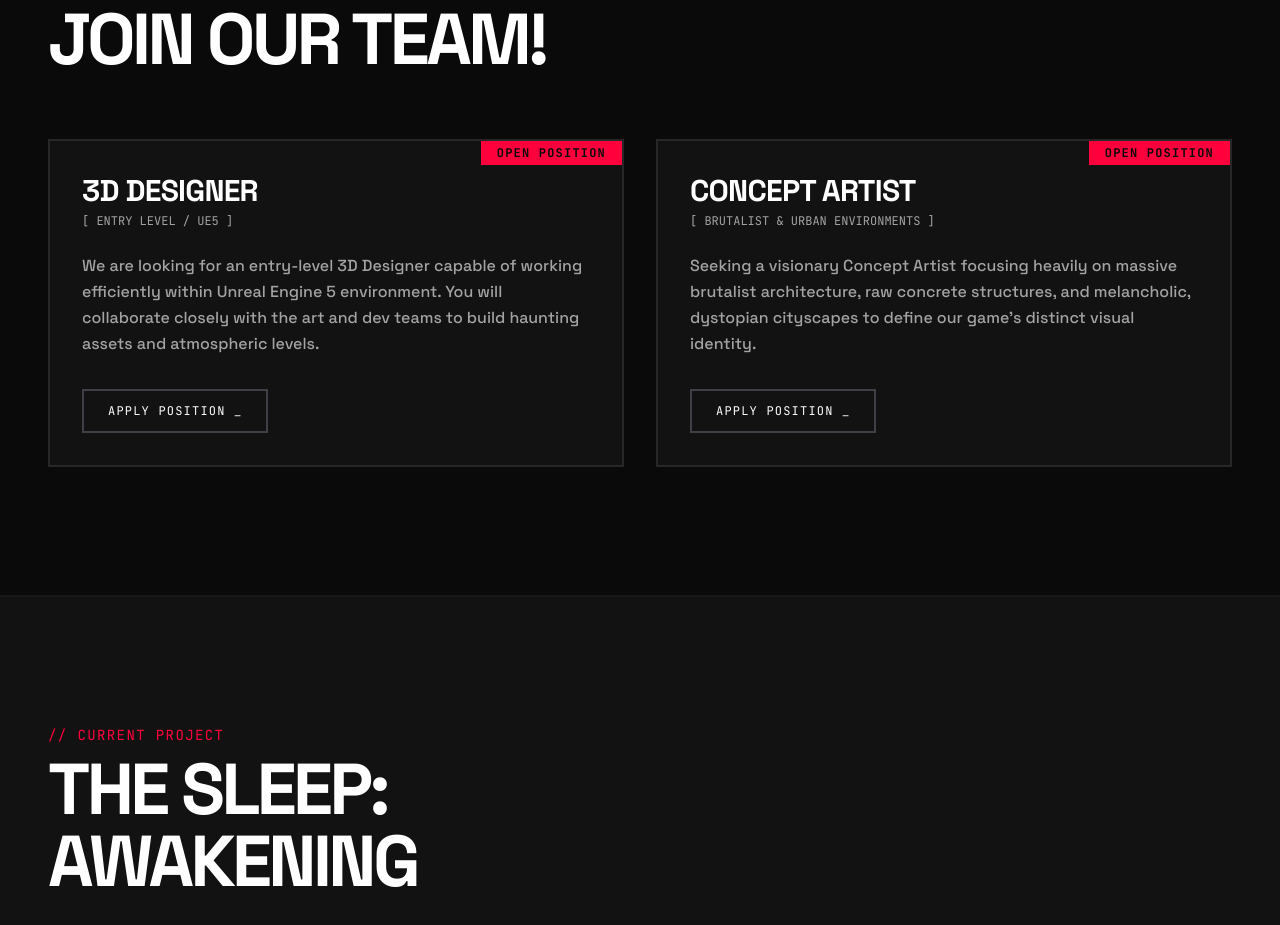
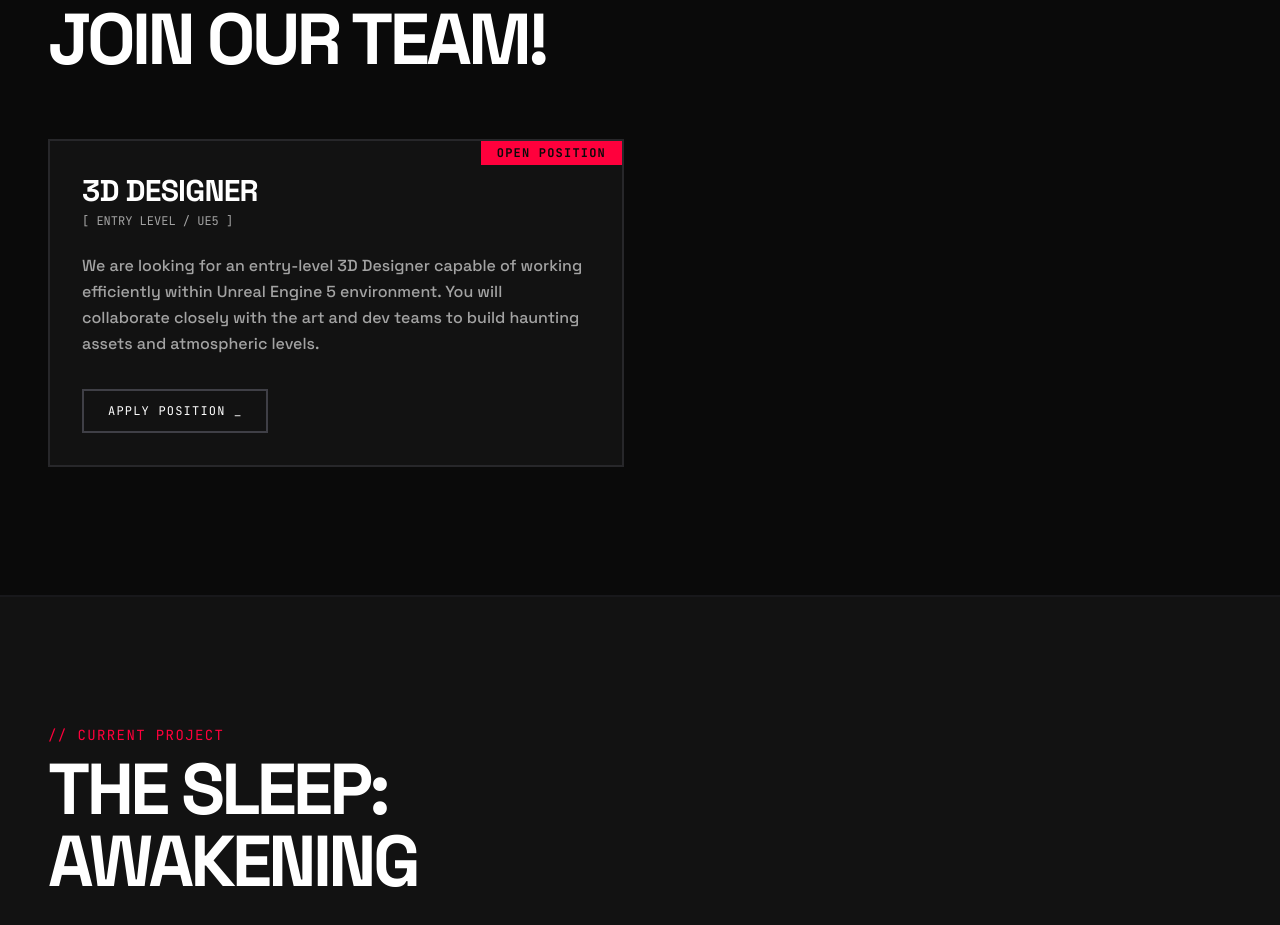
Before and after one commit to Jelada-Studios/Jelada-Studios.github.io, a plain HTML site: page index.html in a window 1280 px wide. Shown: the part 1609-2534 px from the top of the page. Drawn offline with nearby package versions, Linux system fonts and the light colour scheme.

Commit message:
Remove Concept Artist job listing from index.html
Removed the job listing section for the Concept Artist position.

```diff
--- a/index.html
+++ b/index.html
@@ -163,22 +163,6 @@
                         Apply Position _
                     </a>
                 </div>
-
-                <div class="border-2 border-zinc-800 p-8 bg-darkgray hover:border-purewhite transition-all duration-300 flex flex-col justify-between relative overflow-hidden group">
-                    <div class="absolute top-0 right-0 bg-tensionred text-black font-mono text-xs uppercase px-4 py-1 font-bold tracking-widest z-10">
-                        Open Position
-                    </div>
-                    <div class="relative z-10">
-                        <h3 class="text-3xl font-bold uppercase tracking-tight mb-1">Concept Artist</h3>
-                        <span class="font-mono text-xs text-rawgray uppercase block mb-6">[ Brutalist & Urban Environments ]</span>
-                        <p class="text-rawgray text-base leading-relaxed mb-8">
-                            Seeking a visionary Concept Artist focusing heavily on massive brutalist architecture, raw concrete structures, and melancholic, dystopian cityscapes to define our game's distinct visual identity.
-                        </p>
-                    </div>
-                    <a href="https://tally.so/r/NpOVL0" target="_blank" class="inline-block text-xs font-mono uppercase tracking-widest border-2 border-zinc-700 hover:border-purewhite hover:bg-purewhite hover:text-black py-3 px-6 transition-all duration-300 self-start relative z-10">
-                        Apply Position _
-                    </a>
-                </div>
             </div>
         </div>
     </section>
```
